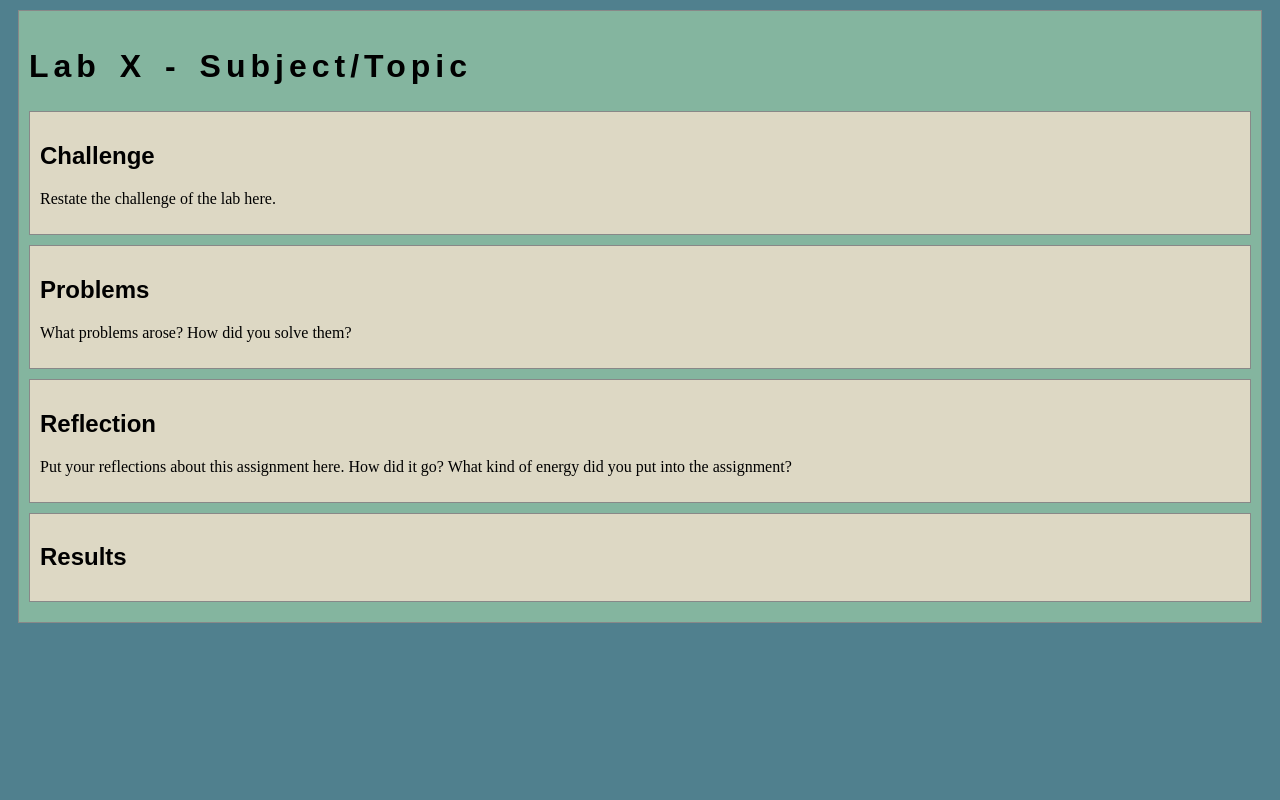
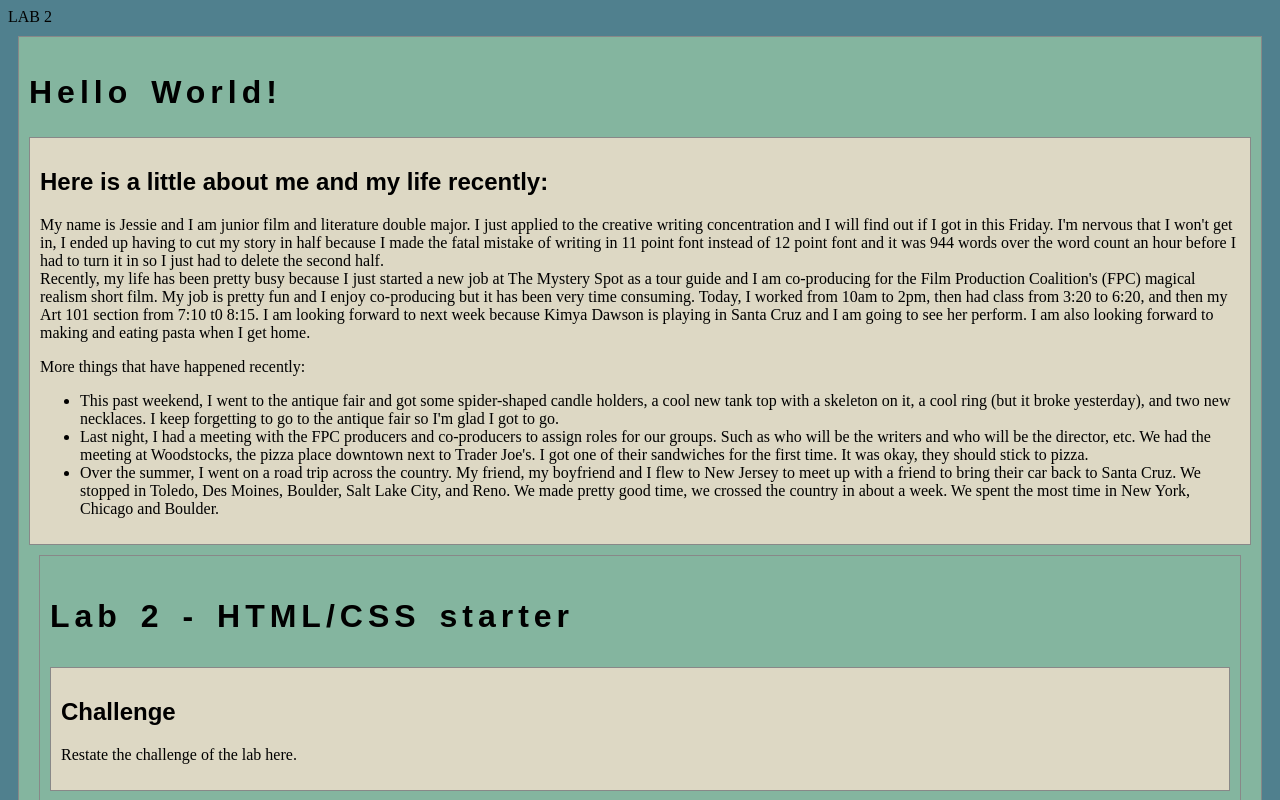
Before and after one commit to jessbrass/art101, a plain HTML site: page lab2/index.html in a window 1280 px wide. Shown: the top 800 px of the page. Drawn offline with nearby package versions, Linux system fonts and the light colour scheme.

Commit message:
text editing

```diff
--- a/lab2/index.html
+++ b/lab2/index.html
@@ -1,8 +1,8 @@
 <!DOCTYPE html>
 <html>
-<head>
+<head> LAB 2
 	<!-- This title is used for tabs and bookmarks -->
-	<title>Lab X - Subject/Topic</title>
+	<title>Lab 2 - HTML/CSS starter</title>
 
 	<!-- Use UTF character set, a good idea with any webpage -->
   	<meta charset="UTF-8" />
@@ -20,10 +20,37 @@
 	<script type="text/javascript" src="./js/lab.js" DEFER></script>
 </head>
 <body>
+	<main id="content">
+		<section>
+	<h1> Hello World! </h1>
+	<div class="minor-section">
+	<h2>Here is a little about me and my life recently: </h2>
+		<p> My name is Jessie and I am junior film and literature double major. I just applied to the creative writing concentration
+		and I will find out if I got in this Friday. I'm nervous that I won't get in, I ended up having to cut my story in half
+		because I made the fatal mistake of writing in 11 point font instead of 12 point font and it was 944 words over the word
+		count an hour before I had to turn it in so I just had to delete the second half. <br/>
+		Recently, my life has been pretty busy because I just started a new job at The Mystery Spot as a tour guide and I am co-producing
+		for the Film Production Coalition's (FPC) magical realism short film. My job is pretty fun and I enjoy co-producing but it has been very
+		time consuming. Today, I worked from 10am to 2pm, then had class from 3:20 to 6:20, and then my Art 101 section from 7:10 t0 8:15.
+		I am looking forward to next week because Kimya Dawson is playing in Santa Cruz and I am going to see her perform. I am also looking
+		forward to making and eating pasta when I get home. <br/>
+		<p>More things that have happened recently:</p>
+			<ul>
+					<li>This past weekend, I went to the antique fair and got some spider-shaped candle holders, a cool new tank top with a skeleton on it,
+						a cool ring (but it broke yesterday), and two new necklaces. I keep forgetting to go to the antique fair so I'm glad I got to go.</li>
+					<li>Last night, I had a meeting with the FPC producers and co-producers to assign roles for our groups. Such as who will be the writers
+						and who will be the director, etc. We had the meeting at Woodstocks, the pizza place downtown next to Trader Joe's. I got one of their
+						sandwiches for the first time. It was okay, they should stick to pizza. </li>
+					<li>Over the summer, I went on a road trip across the country. My friend, my boyfriend and I flew to New Jersey
+						to meet up with a friend to bring their car back to Santa Cruz. We stopped in Toledo, Des Moines, Boulder, Salt Lake City, and Reno.
+						We made pretty good time, we crossed the country in about a week. We spent the most time in New York, Chicago and Boulder.</li>
+					</ul>
+	</P></div>
+
 	<!-- Style this page by changing the CSS in ../css/site.css or css/lab.css -->
 	<main id="content">
 		<section>
-			<h1>Lab X - Subject/Topic</h1>
+			<h1>Lab 2 - HTML/CSS starter</h1>
 			<div class="minor-section">
 					<h2>Challenge</h2>
 					<p>Restate the challenge of the lab here.</p>
--- a/lab6/css/lab.css
+++ /dev/null
@@ -1,9 +0,0 @@
-/* Here we can set styles for this lab page that we don't want to effect others pages */
-
-/* the period in a CSS selector selects an element by class, e.g., class="minor-section" */
-.minor-section {
-    padding: 10px;
-    margin-bottom: 10px;
-    border: solid 1px #888;
-    background-color: #DDD8C4;
-  }
--- a/lab6/index.html
+++ /dev/null
@@ -1,52 +0,0 @@
-<!DOCTYPE html>
-<html>
-<head>
-	<!-- This title is used for tabs and bookmarks -->
-	<title>Lab X - Subject/Topic</title>
-
-	<!-- Use UTF character set, a good idea with any webpage -->
-  	<meta charset="UTF-8" />
-	<!-- Set viewport so page remains consistently scaled w narrow devices -->
-  	<meta name="viewport" content="width=device-width, initial-scale=1.0" />
-
-	<!-- Include a sitewide CSS file for consistent styling across the site -->
-	<link rel="stylesheet" type="text/css" href="../css/site.css">
-	<!-- Lab-specifc CSS file for any special styling of this particular page -->
-	<link rel="stylesheet" type="text/css" href="css/lab.css">
-
-	<!-- load jQuery library to make javascript easier (must be above our lab js)-->
-	<script src="https://code.jquery.com/jquery-3.6.4.min.js"></script>
-	<!-- Link to javascript file - DEFER waits until all elements are rendered -->
-	<script type="text/javascript" src="./js/lab.js" DEFER></script>
-</head>
-<body>
-	<!-- Style this page by changing the CSS in ../css/site.css or css/lab.css -->
-	<main id="content">
-		<section>
-			<h1>Lab X - Subject/Topic</h1>
-			<div class="minor-section">
-					<h2>Challenge</h2>
-					<p>Restate the challenge of the lab here.</p>
-			</div>
-
-			<div class="minor-section">
-					<h2>Problems</h2>
-					<p>What problems arose? How did you solve them? </p>
-			</div>
-
-			<div class="minor-section">
-					<h2>Reflection</h2>
-					<p>Put your reflections about this assignment here. How did it go? What kind of energy did you put into the assignment? </p>
-			</div>
-
-			<div class="minor-section">
-					<h2>Results</h2>
-					<div id="output"></div>
-			</div>
-		</section>
-		<nav id="links">
-			<!-- Put links to other pages (including the homepage) here. -->
-		</nav>
-	</main>
-</body>
-</html>
```
Also changed, not shown: index.html (+10 -2 lines), lab6/js/lab.js (deleted, +0 -21 lines), Screen Shot 2023-10-10 at 8.07.10 PM.png (added), Screen Shot 2023-10-10 at 8.18.49 PM.png (added), img/5469E163-A3A6-47FD-9CAE-EF078D767A54_1_105_c.jpeg (added), 5 other files.
